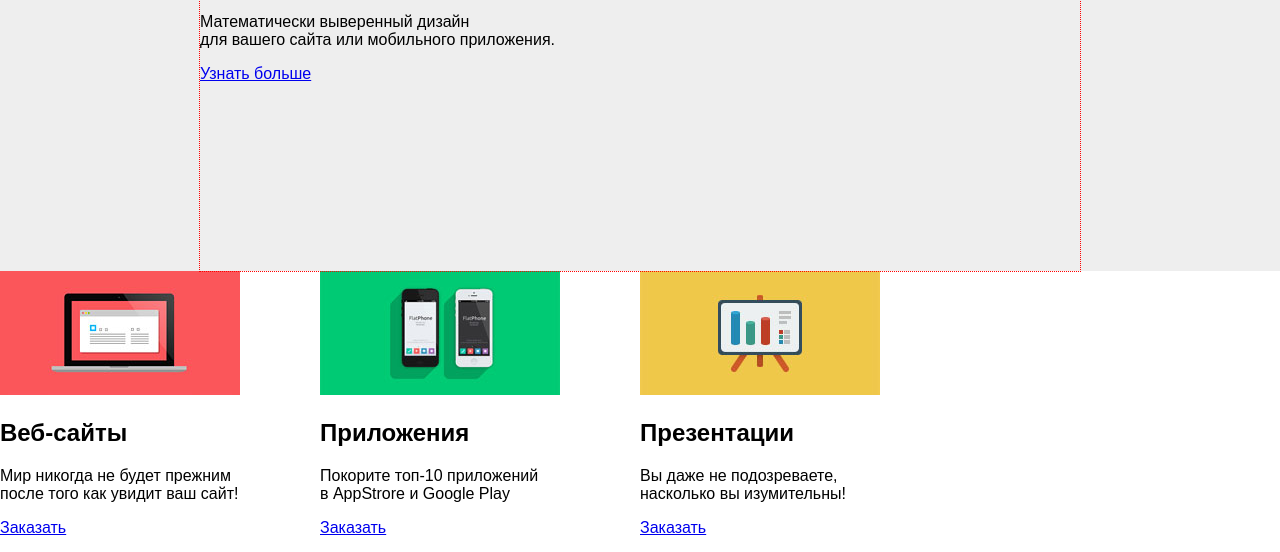
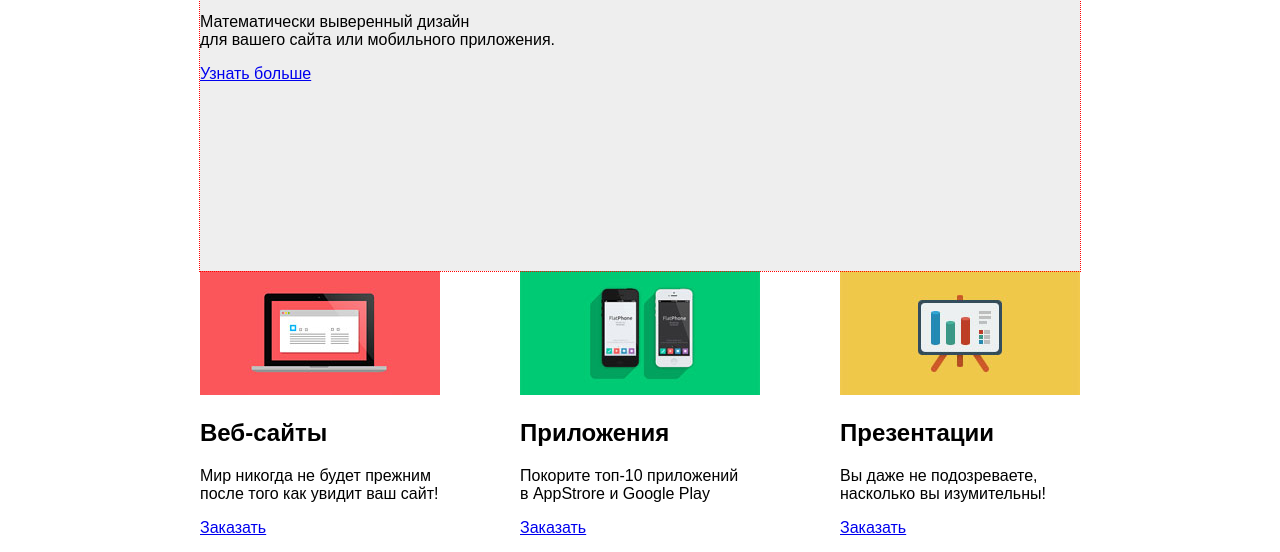
Before and after one commit to Dmitry2703/Nerds, a plain HTML site: page index.html in a window 1280 px wide. Shown: the part 99-651 px from the top of the page. Drawn offline with Linux system fonts and the light colour scheme.

Commit message:
Исправлена ширина у контейнера

```diff
--- a/css/style.scss
+++ b/css/style.scss
@@ -26,12 +26,10 @@ $color-bg-shade: #eee;
 html, body {
 	width: 100%;
 	height: 100%;
-	min-width: 880px;
 }
 
 .page-wrapper {
-	width: 100%;
-	min-width: 880px;
+	width: 880px;
 	margin: 0 auto;
   background: $color-bg;
 }
```
Also changed, not shown: css/style.css.
